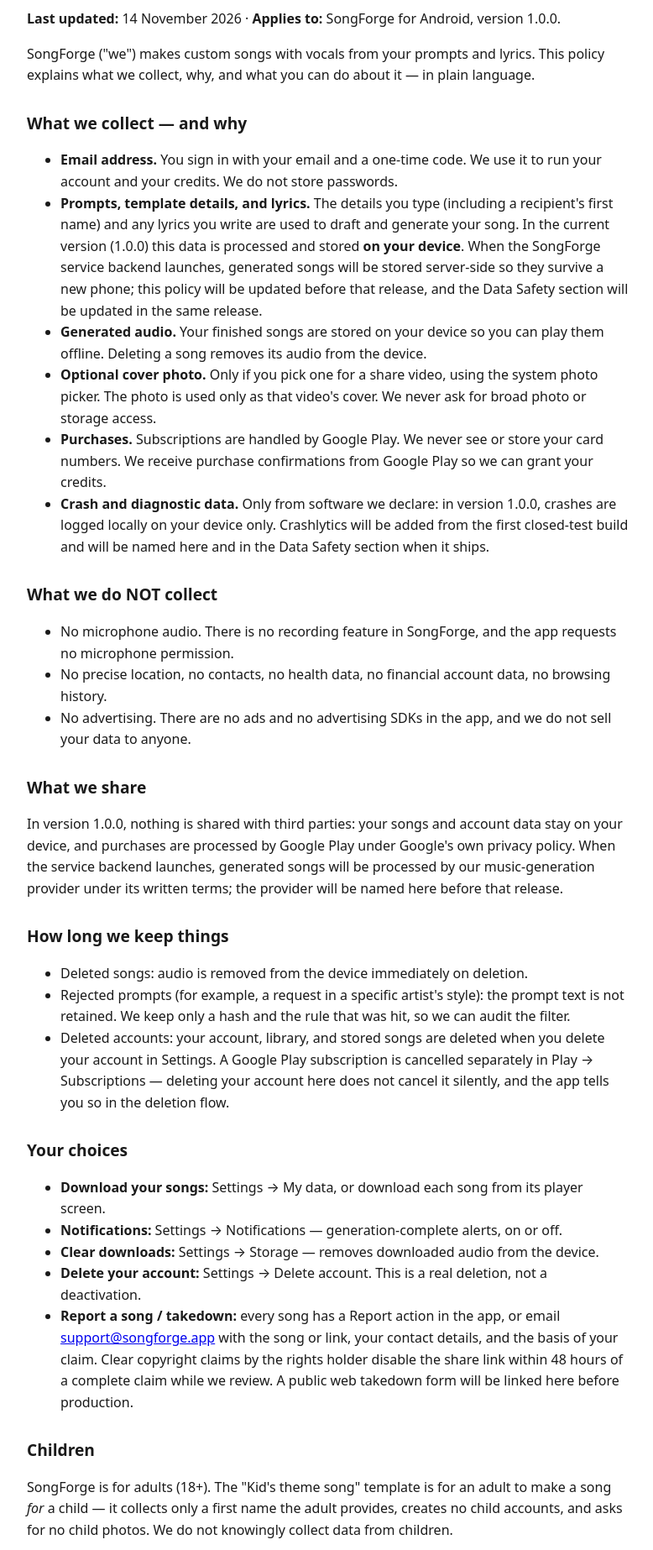
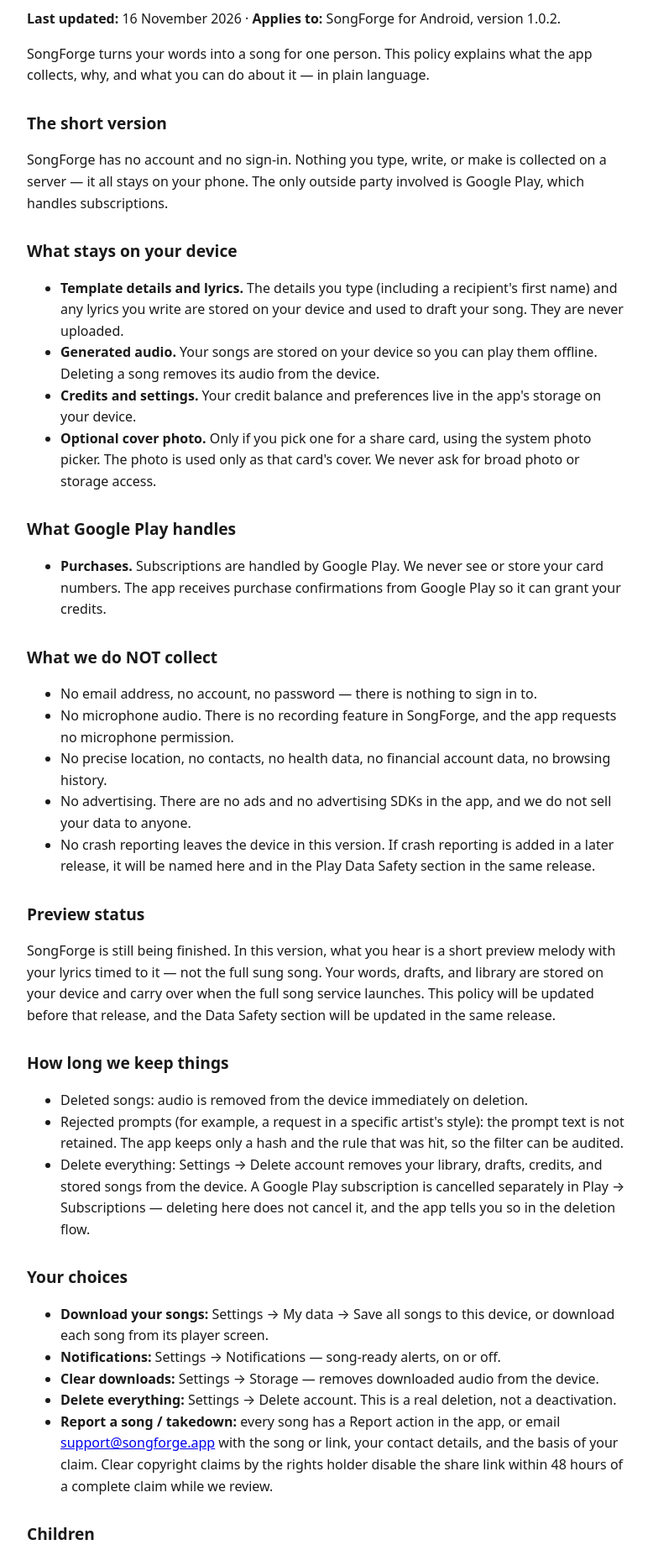
Before and after one commit to justinwayn/app-privacy, a plain HTML site: page songforge.html in a window 1280 px wide. Shown: the part 80-1926 px from the top of the page at 84% size, without its empty margins (248-1026 px from the left). Drawn offline with Linux system fonts and the light colour scheme.

Commit message:
SongForge 1.0.2: privacy rewritten (no account/sign-in, preview status, real download-all) + terms page

```diff
--- a/songforge.html
+++ b/songforge.html
@@ -11,43 +11,51 @@ h1 { font-size: 1.6rem; } h2 { font-size: 1.2rem; margin-top: 1.8rem; }
 </head>
 <body>
 <h1>SongForge Privacy Policy</h1>
-<p><strong>Last updated:</strong> 14 November 2026 &middot; <strong>Applies to:</strong> SongForge for Android, version 1.0.0.</p>
-<p>SongForge ("we") makes custom songs with vocals from your prompts and lyrics. This policy explains what we collect, why, and what you can do about it — in plain language.</p>
+<p><strong>Last updated:</strong> 16 November 2026 &middot; <strong>Applies to:</strong> SongForge for Android, version 1.0.2.</p>
+<p>SongForge turns your words into a song for one person. This policy explains what the app collects, why, and what you can do about it — in plain language.</p>
 
-<h2>What we collect — and why</h2>
+<h2>The short version</h2>
+<p>SongForge has no account and no sign-in. Nothing you type, write, or make is collected on a server — it all stays on your phone. The only outside party involved is Google Play, which handles subscriptions.</p>
+
+<h2>What stays on your device</h2>
 <ul>
-<li><strong>Email address.</strong> You sign in with your email and a one-time code. We use it to run your account and your credits. We do not store passwords.</li>
-<li><strong>Prompts, template details, and lyrics.</strong> The details you type (including a recipient's first name) and any lyrics you write are used to draft and generate your song. In the current version (1.0.0) this data is processed and stored <strong>on your device</strong>. When the SongForge service backend launches, generated songs will be stored server-side so they survive a new phone; this policy will be updated before that release, and the Data Safety section will be updated in the same release.</li>
-<li><strong>Generated audio.</strong> Your finished songs are stored on your device so you can play them offline. Deleting a song removes its audio from the device.</li>
-<li><strong>Optional cover photo.</strong> Only if you pick one for a share video, using the system photo picker. The photo is used only as that video's cover. We never ask for broad photo or storage access.</li>
-<li><strong>Purchases.</strong> Subscriptions are handled by Google Play. We never see or store your card numbers. We receive purchase confirmations from Google Play so we can grant your credits.</li>
-<li><strong>Crash and diagnostic data.</strong> Only from software we declare: in version 1.0.0, crashes are logged locally on your device only. Crashlytics will be added from the first closed-test build and will be named here and in the Data Safety section when it ships.</li>
+<li><strong>Template details and lyrics.</strong> The details you type (including a recipient's first name) and any lyrics you write are stored on your device and used to draft your song. They are never uploaded.</li>
+<li><strong>Generated audio.</strong> Your songs are stored on your device so you can play them offline. Deleting a song removes its audio from the device.</li>
+<li><strong>Credits and settings.</strong> Your credit balance and preferences live in the app's storage on your device.</li>
+<li><strong>Optional cover photo.</strong> Only if you pick one for a share card, using the system photo picker. The photo is used only as that card's cover. We never ask for broad photo or storage access.</li>
+</ul>
+
+<h2>What Google Play handles</h2>
+<ul>
+<li><strong>Purchases.</strong> Subscriptions are handled by Google Play. We never see or store your card numbers. The app receives purchase confirmations from Google Play so it can grant your credits.</li>
 </ul>
 
 <h2>What we do NOT collect</h2>
 <ul>
+<li>No email address, no account, no password — there is nothing to sign in to.</li>
 <li>No microphone audio. There is no recording feature in SongForge, and the app requests no microphone permission.</li>
 <li>No precise location, no contacts, no health data, no financial account data, no browsing history.</li>
 <li>No advertising. There are no ads and no advertising SDKs in the app, and we do not sell your data to anyone.</li>
+<li>No crash reporting leaves the device in this version. If crash reporting is added in a later release, it will be named here and in the Play Data Safety section in the same release.</li>
 </ul>
 
-<h2>What we share</h2>
-<p>In version 1.0.0, nothing is shared with third parties: your songs and account data stay on your device, and purchases are processed by Google Play under Google's own privacy policy. When the service backend launches, generated songs will be processed by our music-generation provider under its written terms; the provider will be named here before that release.</p>
+<h2>Preview status</h2>
+<p>SongForge is still being finished. In this version, what you hear is a short preview melody with your lyrics timed to it — not the full sung song. Your words, drafts, and library are stored on your device and carry over when the full song service launches. This policy will be updated before that release, and the Data Safety section will be updated in the same release.</p>
 
 <h2>How long we keep things</h2>
 <ul>
 <li>Deleted songs: audio is removed from the device immediately on deletion.</li>
-<li>Rejected prompts (for example, a request in a specific artist's style): the prompt text is not retained. We keep only a hash and the rule that was hit, so we can audit the filter.</li>
-<li>Deleted accounts: your account, library, and stored songs are deleted when you delete your account in Settings. A Google Play subscription is cancelled separately in Play &rarr; Subscriptions — deleting your account here does not cancel it silently, and the app tells you so in the deletion flow.</li>
+<li>Rejected prompts (for example, a request in a specific artist's style): the prompt text is not retained. The app keeps only a hash and the rule that was hit, so the filter can be audited.</li>
+<li>Delete everything: Settings &rarr; Delete account removes your library, drafts, credits, and stored songs from the device. A Google Play subscription is cancelled separately in Play &rarr; Subscriptions — deleting here does not cancel it, and the app tells you so in the deletion flow.</li>
 </ul>
 
 <h2>Your choices</h2>
 <ul>
-<li><strong>Download your songs:</strong> Settings &rarr; My data, or download each song from its player screen.</li>
-<li><strong>Notifications:</strong> Settings &rarr; Notifications — generation-complete alerts, on or off.</li>
+<li><strong>Download your songs:</strong> Settings &rarr; My data &rarr; Save all songs to this device, or download each song from its player screen.</li>
+<li><strong>Notifications:</strong> Settings &rarr; Notifications — song-ready alerts, on or off.</li>
 <li><strong>Clear downloads:</strong> Settings &rarr; Storage — removes downloaded audio from the device.</li>
-<li><strong>Delete your account:</strong> Settings &rarr; Delete account. This is a real deletion, not a deactivation.</li>
-<li><strong>Report a song / takedown:</strong> every song has a Report action in the app, or email <a href="mailto:support@songforge.app">support@songforge.app</a> with the song or link, your contact details, and the basis of your claim. Clear copyright claims by the rights holder disable the share link within 48 hours of a complete claim while we review. A public web takedown form will be linked here before production.</li>
+<li><strong>Delete everything:</strong> Settings &rarr; Delete account. This is a real deletion, not a deactivation.</li>
+<li><strong>Report a song / takedown:</strong> every song has a Report action in the app, or email <a href="mailto:support@songforge.app">support@songforge.app</a> with the song or link, your contact details, and the basis of your claim. Clear copyright claims by the rights holder disable the share link within 48 hours of a complete claim while we review.</li>
 </ul>
 
 <h2>Children</h2>
```
Also changed, not shown: songforge-terms.html (added, +60 -0 lines).
